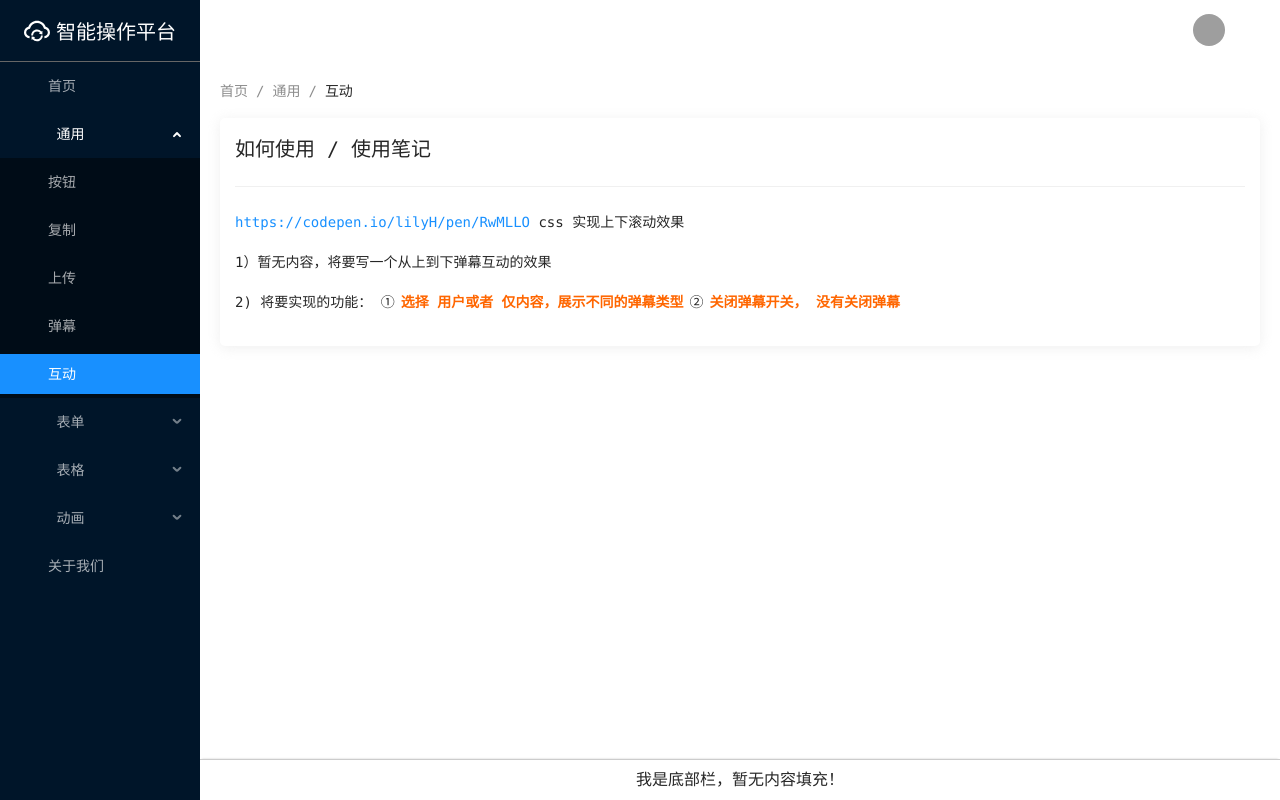
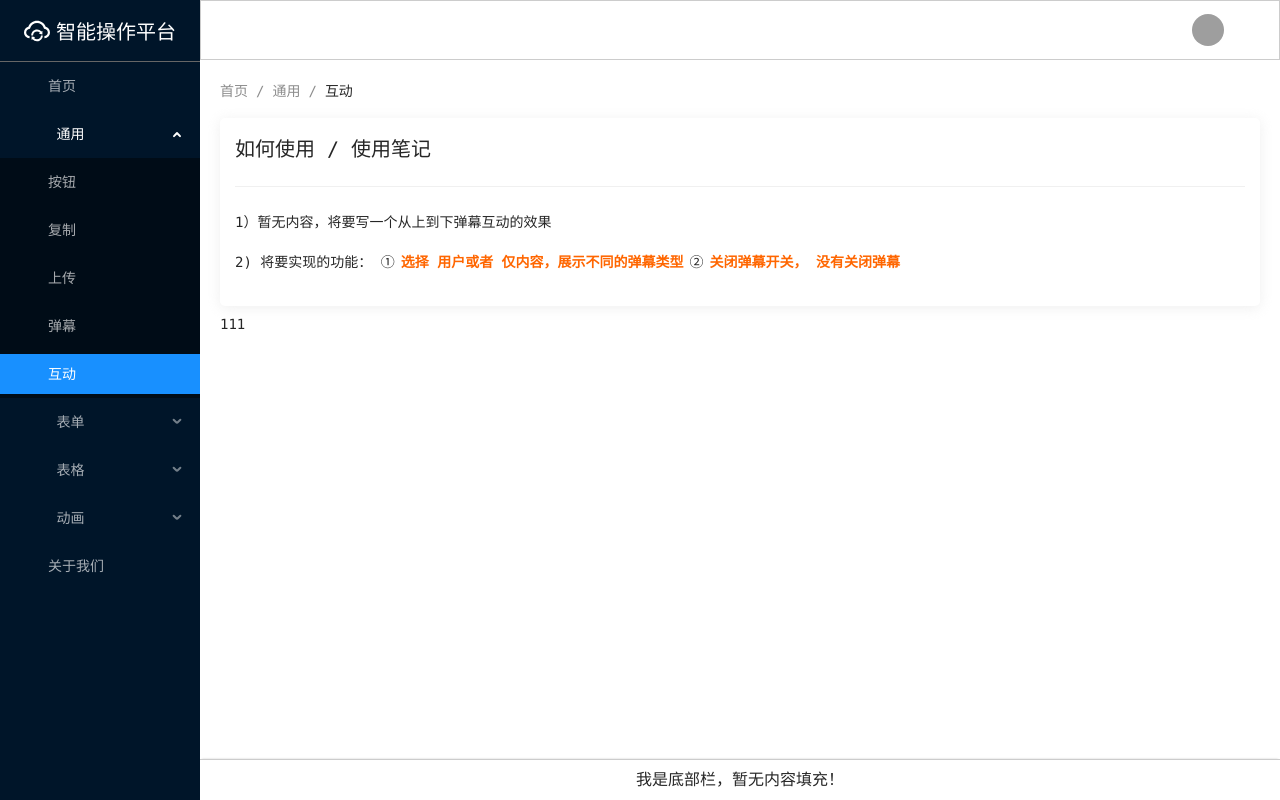
Before and after one commit to houzhikai/resume, a React (Create React App) app: page /#/public/interactive in a window 1280 px wide. Built offline with nearby package versions, Linux system fonts and the light colour scheme; sample sign-in values are in the browser's storage; grey boxes are pictures that could not be loaded.

Commit message:
添加测试

```diff
--- a/src/pages/Index/AppHeader.tsx
+++ b/src/pages/Index/AppHeader.tsx
@@ -11,6 +11,7 @@ const Wrapper = styled.div`
   padding: 1rem 1.5rem;
   display: flex;
   justify-content: space-between;
+  border: 1px solid #ccc ;
 `;
 const HeaderRight = styled.div`
   display: flex;
--- a/src/views/PublicView/Button/customButton.tsx
+++ b/src/views/PublicView/Button/customButton.tsx
@@ -4,6 +4,7 @@ import { DescribeP, FormWrapper, KeyTag } from '../../../components/Div';
 import MyCopy from '../../../components/myCopy';
 import CustomBreadcrumb from '../../../components/CustomBreadcrumb';
 import UseIntroduce from '../../../components/UseIntroduce';
+import Test from './test';
 
 function CustomButton() {
   const describe = <div>
@@ -35,6 +36,11 @@ function CustomButton() {
         <Form.Item label="复制组件3">
           <MyCopy label="这是我复制的内容113333" />
         </Form.Item>
+        <Form.Item label="测试组件">
+          <Test />
+        </Form.Item>
+
+
       </FormWrapper>
     </>
 
--- /dev/null
+++ b/src/views/PublicView/Button/test.tsx
@@ -0,0 +1,34 @@
+import { Button } from 'antd';
+import React, { useEffect, useState } from 'react';
+
+function Test() {
+  const [content, setContent] = useState(0)
+  // const [value, setValue] = useState(60)
+
+  //   useEffect(() => {
+  //     let timer
+  //     if (value > 0) {
+  //       timer = setInterval(() => {
+  //         setValue(value - 1)
+  //         value--
+  //         console.log(value)
+  //       },1000)
+  //     } else {
+  //       value = 0
+  //     }
+  // return clearInterval(timer)
+  //   },[value])
+
+
+  const temp = 1
+  useEffect(() => {
+    console.log('------------------')
+  }, [temp])
+  return (
+    <div>
+      <Button onClick={() => setContent(content + 1)}>add</Button>
+    </div>
+  );
+}
+
+export default Test;
--- a/src/views/PublicView/interactive/interactive.tsx
+++ b/src/views/PublicView/interactive/interactive.tsx
@@ -7,7 +7,7 @@ function Interactive() {
 
   const describe = (
     <DescribeP>
-      <DIV><a>https://codepen.io/lilyH/pen/RwMLLO </a> css 实现上下滚动效果</DIV>
+      {/* <DIV><a>https://codepen.io/lilyH/pen/RwMLLO </a> css 实现上下滚动效果</DIV> */}
       <DIV>1）暂无内容，将要写一个从上到下弹幕互动的效果</DIV>
       <DIV>2) 将要实现的功能：
         ①<KeyTag>选择 用户或者 仅内容，展示不同的弹幕类型</KeyTag>
@@ -20,6 +20,9 @@ function Interactive() {
     <>
       <CustomBreadcrumb arr={['通用', '互动']} />
       <UseIntroduce describe={describe} />
+      <div>
+        111
+      </div>
     </>
   );
 }
```
